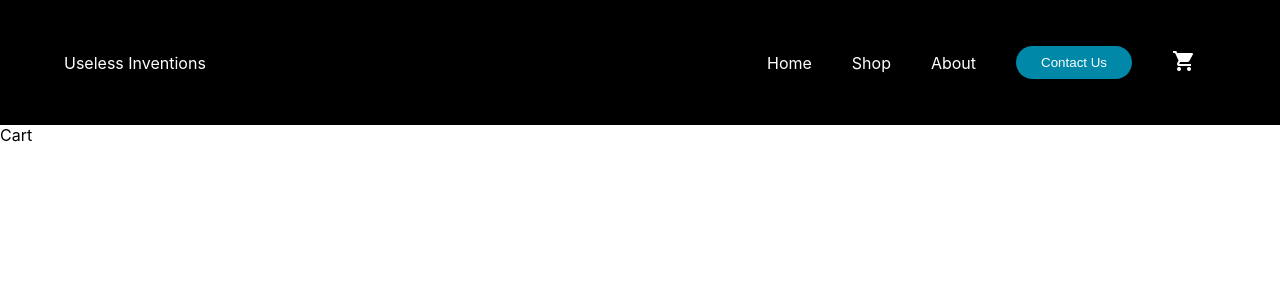
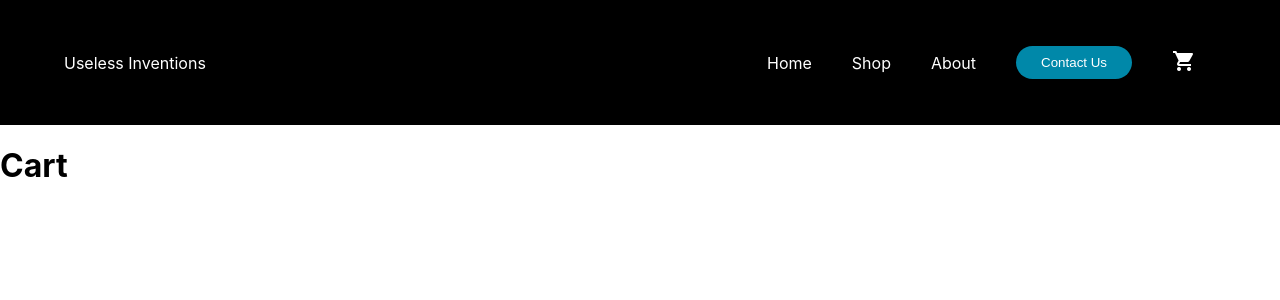
Before and after one commit to wise-guru/shopping-cart, a React (Create React App) app: page /cart in a window 1280 px wide. Shown: the top 300 px of the page. Built offline with nearby package versions, Linux system fonts and the light colour scheme.

Commit message:
Add heading

```diff
--- a/src/components/Cart.js
+++ b/src/components/Cart.js
@@ -1,7 +1,7 @@
 function Cart() {
   return (
     <div>
-      <div>Cart</div>
+      <h1>Cart</h1>
     </div>
   );
 }
```
